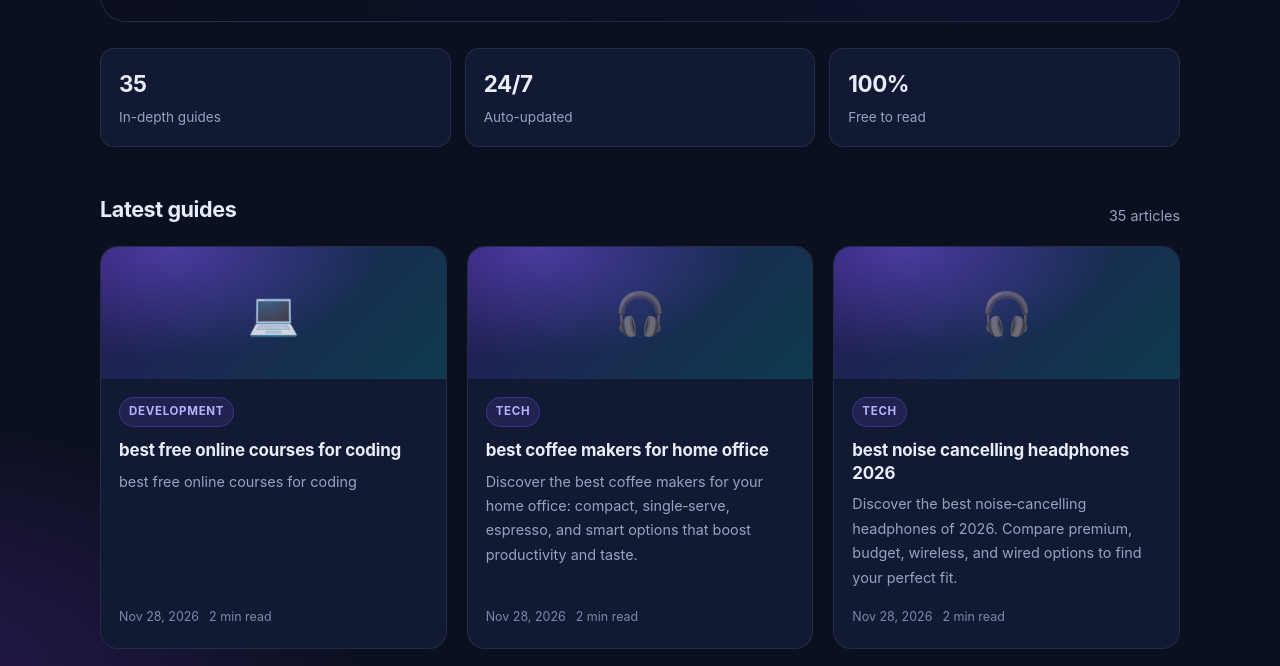
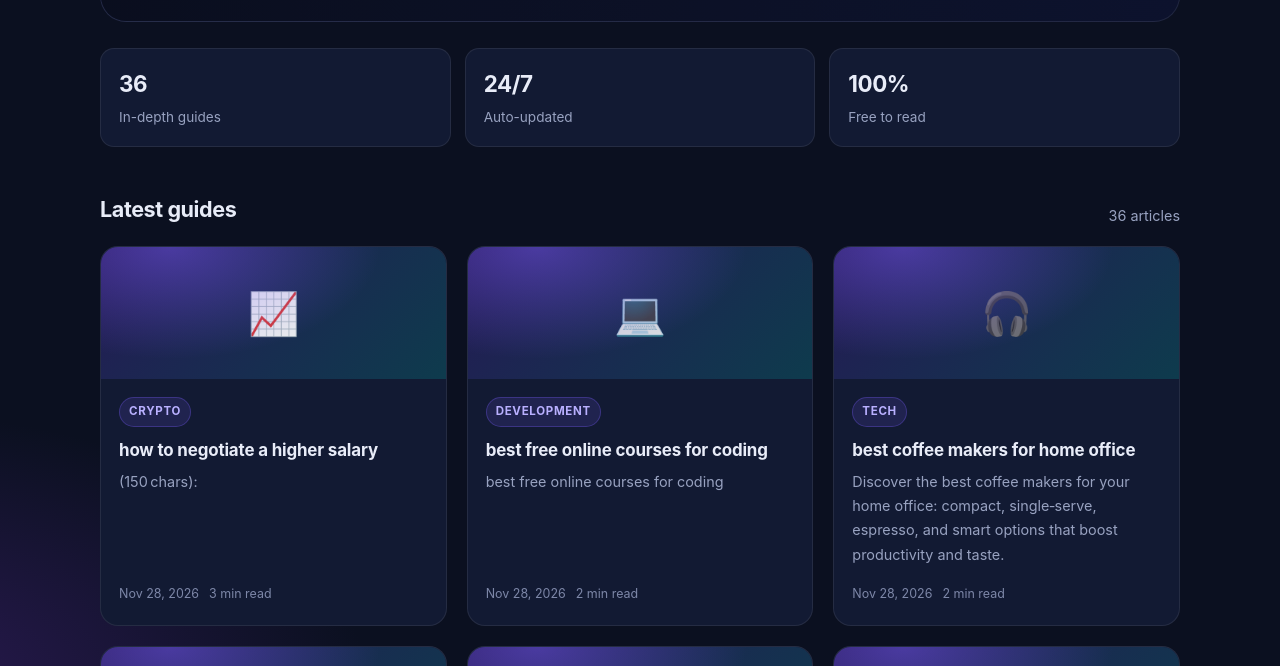
Before and after one commit to phuongtrieufx636-coder/ai-content-hub, a plain HTML site: page index.html in a window 1280 px wide. Shown: the part 527-1193 px from the top of the page. Drawn offline with Linux system fonts and the light colour scheme.

Commit message:
Update index.html

```diff
--- a/index.html
+++ b/index.html
@@ -32,12 +32,17 @@
     </div>
   </section>
   <div class="stats">
-    <div class="stat"><b>35</b><span>In-depth guides</span></div>
+    <div class="stat"><b>36</b><span>In-depth guides</span></div>
     <div class="stat"><b>24/7</b><span>Auto-updated</span></div>
     <div class="stat"><b>100%</b><span>Free to read</span></div>
   </div>
-  <div class="section-head" id="latest"><h2>Latest guides</h2><span>35 articles</span></div>
-  <div class="grid"><a class="card" href="best-free-online-courses-for-coding.html">
+  <div class="section-head" id="latest"><h2>Latest guides</h2><span>36 articles</span></div>
+  <div class="grid"><a class="card" href="how-to-negotiate-a-higher-salary.html">
+  <div class="thumb"><span>📈</span></div>
+  <div class="body"><span class="badge">Crypto</span>
+    <h3>how to negotiate a higher salary</h3><p>(150 chars):</p>
+    <div class="meta"><span>Nov 28, 2026</span><span>3 min read</span></div>
+  </div></a><a class="card" href="best-free-online-courses-for-coding.html">
   <div class="thumb"><span>💻</span></div>
   <div class="body"><span class="badge">Development</span>
     <h3>best free online courses for coding</h3><p>best free online courses for coding</p>
```
